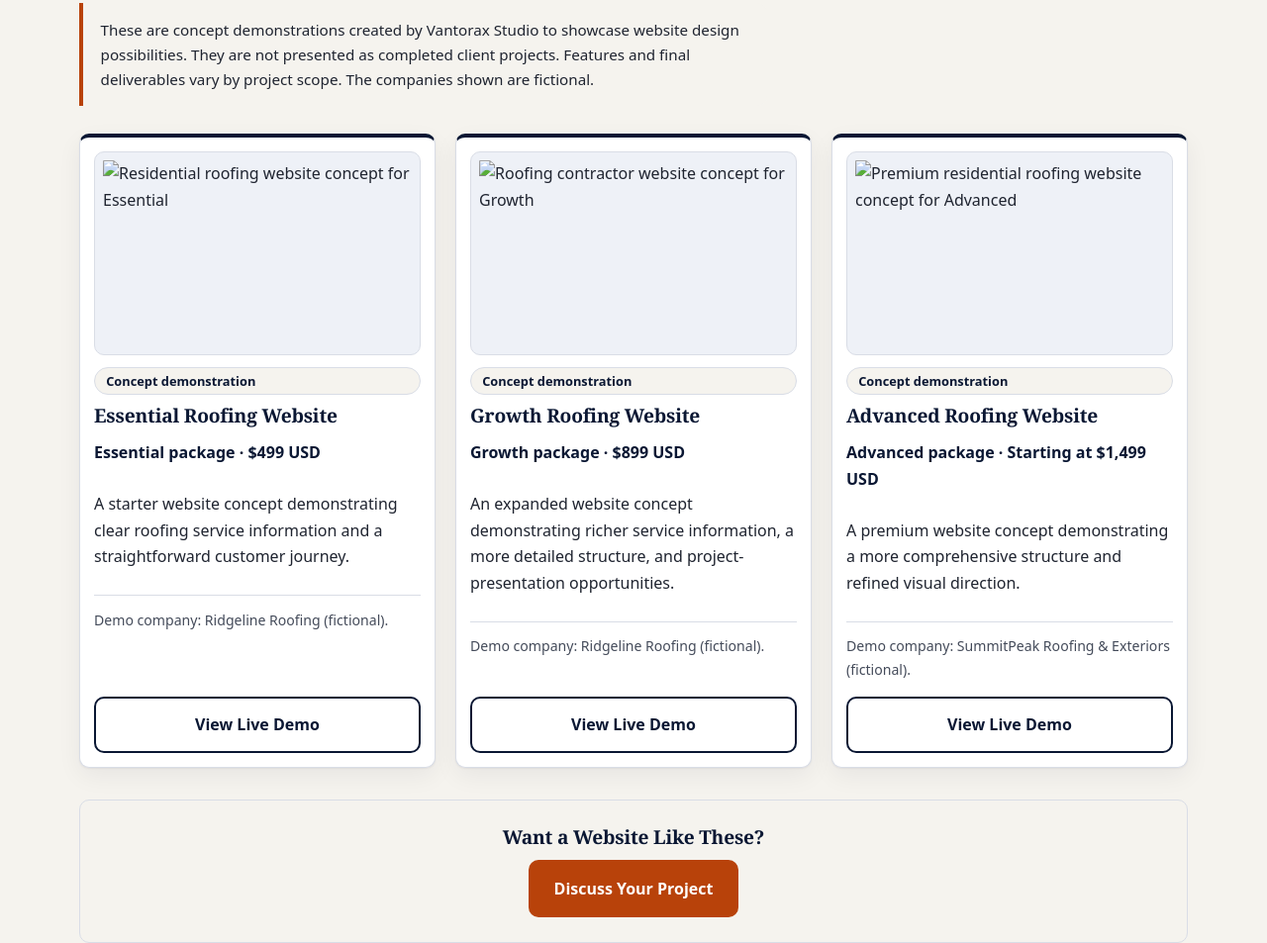
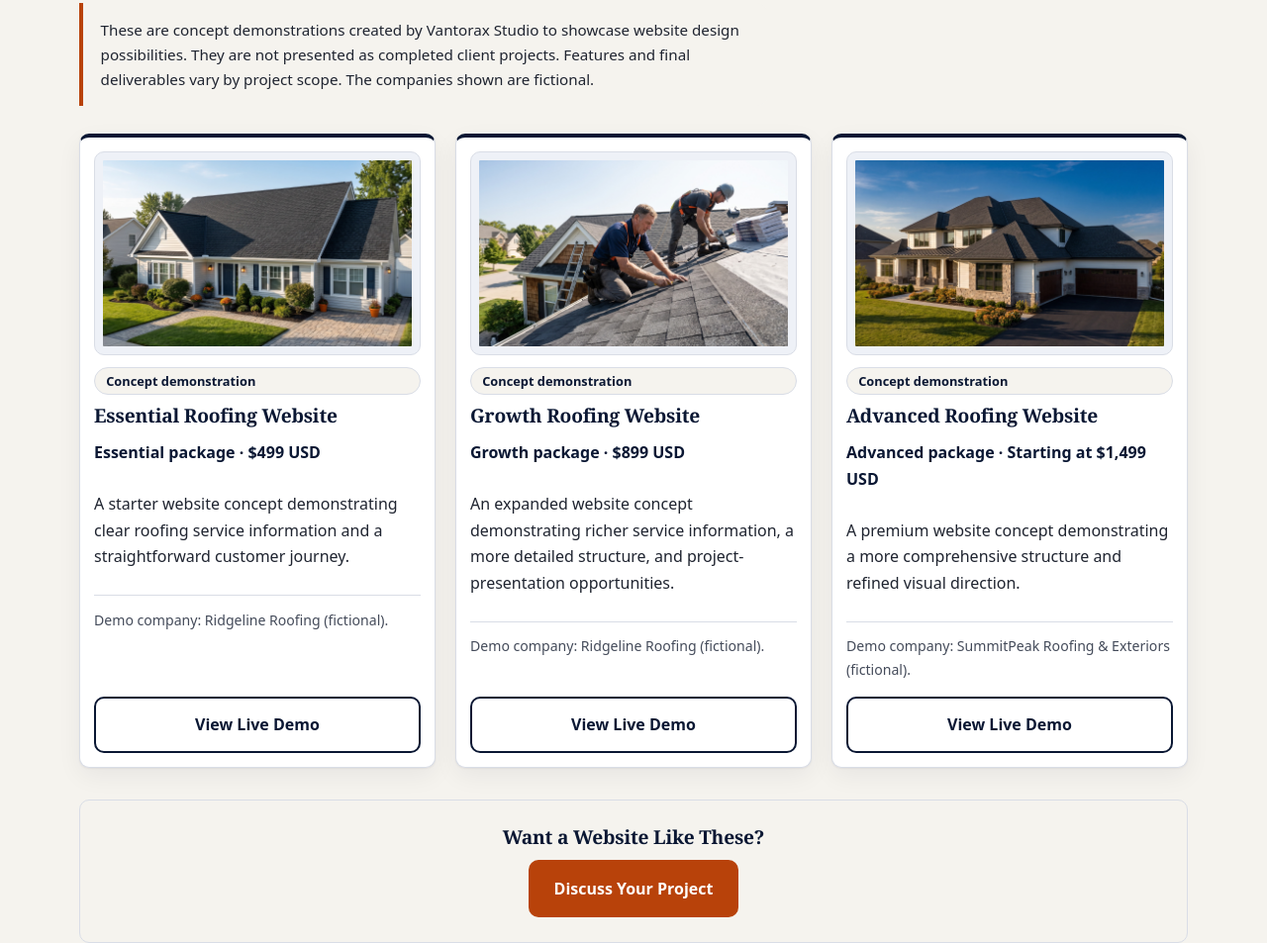
Before and after one commit to vantoraxstudio-dev/vantorax-studio, a plain HTML site: page index.html in a window 1280 px wide. Shown: the part 3878-4831 px from the top of the page at 99% size. Drawn offline with Linux system fonts and the light colour scheme.

Commit message:
Update index.html

```diff
--- a/index.html
+++ b/index.html
@@ -119,7 +119,7 @@
 
     <div class="grid g3">
       <article class="card concept">
-        <img class="preview" src="images/essential-roof.jpg"
+        <img class="preview" src="essential-roof.jpg"
              alt="Residential roofing website concept for Essential"
              width="800" height="500" loading="lazy">
         <p class="status">Concept demonstration</p>
@@ -131,7 +131,7 @@
       </article>
 
       <article class="card concept">
-        <img class="preview" src="images/growth-roofing.jpg"
+        <img class="preview" src="growth-roofing.jpg"
              alt="Roofing contractor website concept for Growth"
              width="800" height="500" loading="lazy">
         <p class="status">Concept demonstration</p>
@@ -143,7 +143,7 @@
       </article>
 
       <article class="card concept">
-        <img class="preview" src="images/advanced-roof.jpg"
+        <img class="preview" src="advanced-roof.jpg"
              alt="Premium residential roofing website concept for Advanced"
              width="800" height="500" loading="lazy">
         <p class="status">Concept demonstration</p>
```
